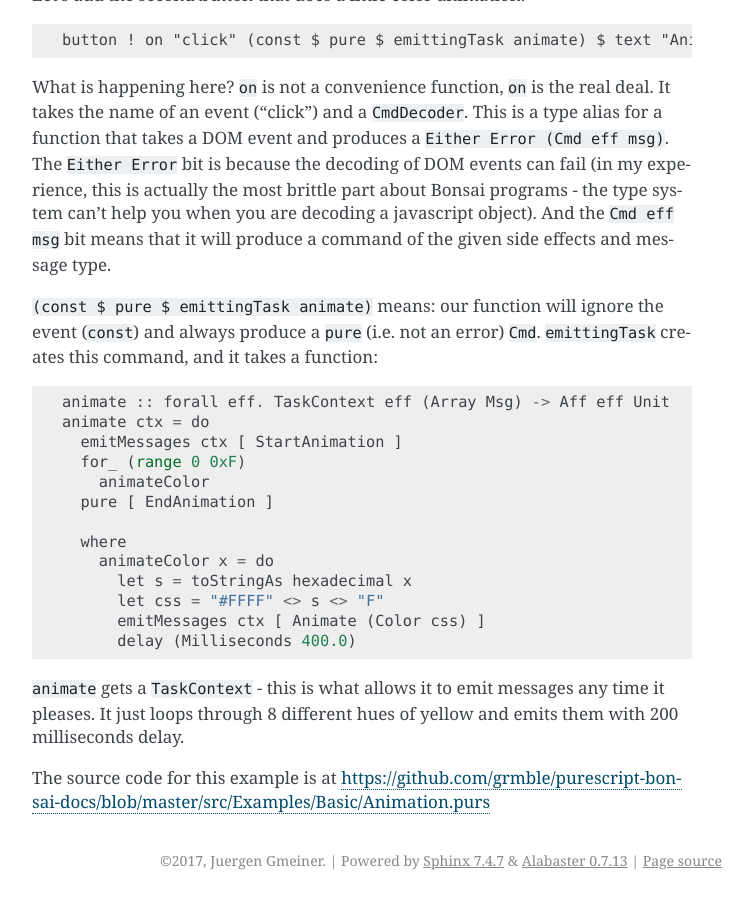
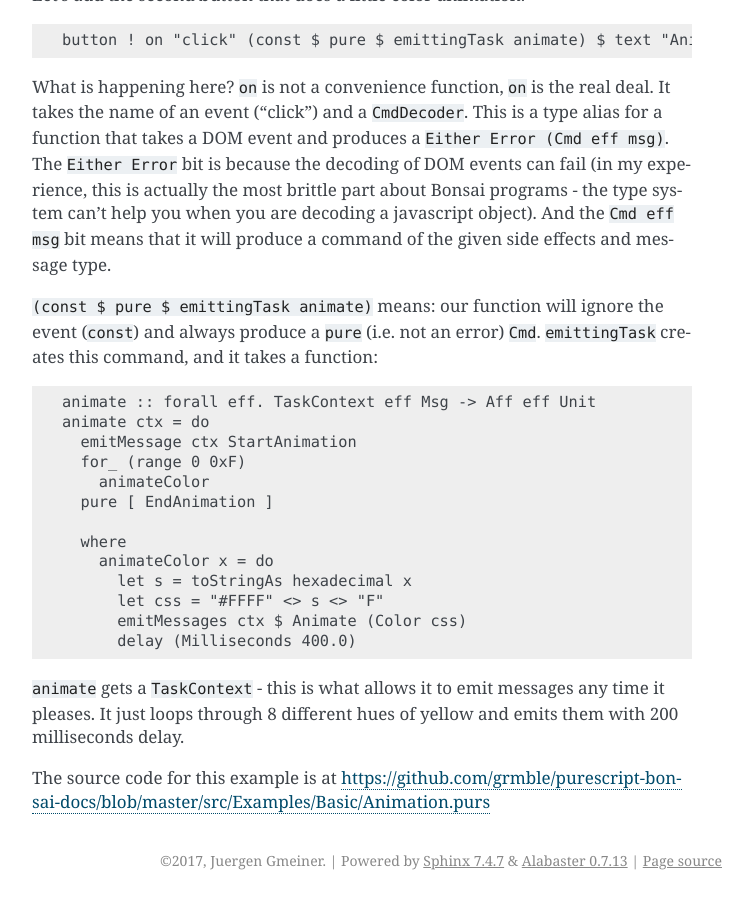
Before and after one commit to grmble/purescript-bonsai-docs, a Sphinx documentation site: the page built from docs/commands.rst, in a window 1280 px wide and 900 px high, scrolled down 1826 px. Shown: the whole window, without its empty margins (388-1141 px from the left). Built offline with Sphinx 7.4.7, drawn with Linux system fonts in a browser that asks for light colours.

```diff
--- a/bower.json
+++ b/bower.json
@@ -16,7 +16,7 @@
   "dependencies": {
     "purescript-prelude": "^3.1.1",
     "purescript-console": "^3.0.0",
-    "purescript-bonsai": "^0.4.0",
+    "purescript-bonsai": "^0.5.0",
     "purescript-debug": "^3.0.0",
     "purescript-exceptions": "^3.1.0"
   },
--- a/docs/commands.rst
+++ b/docs/commands.rst
@@ -103,9 +103,9 @@ type.
 ignore the event (``const``) and always produce a ``pure`` (i.e. not an error)
 ``Cmd``.  ``emittingTask`` creates this command, and it takes a function::
 
-    animate :: forall eff. TaskContext eff (Array Msg) -> Aff eff Unit
+    animate :: forall eff. TaskContext eff Msg -> Aff eff Unit
     animate ctx = do
-      emitMessages ctx [ StartAnimation ]
+      emitMessage ctx StartAnimation
       for_ (range 0 0xF)
         animateColor
       pure [ EndAnimation ]
@@ -114,7 +114,7 @@ ignore the event (``const``) and always produce a ``pure`` (i.e. not an error)
         animateColor x = do
           let s = toStringAs hexadecimal x
           let css = "#FFFF" <> s <> "F"
-          emitMessages ctx [ Animate (Color css) ]
+          emitMessages ctx $ Animate (Color css)
           delay (Milliseconds 400.0)
 
 ``animate`` gets a ``TaskContext`` - this is what allows it to emit
```
Also changed, not shown: 3 other files.
